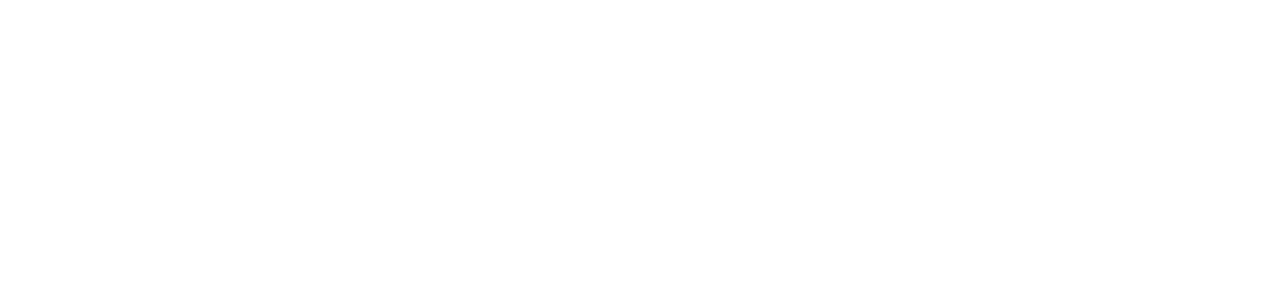
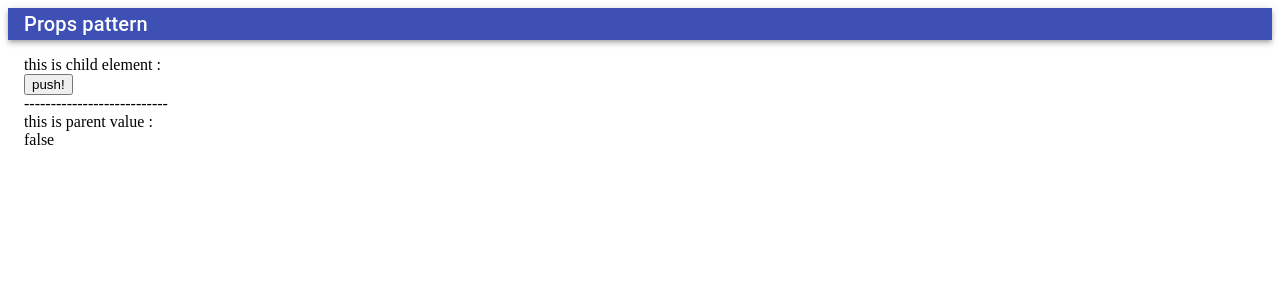
Before and after one commit to SuZu008006/react-sandbox, a React (Create React App) app: page /props in a window 1280 px wide. Before the commit this address had no page. Shown: the top 300 px of the page. Built offline with nearby package versions, Linux system fonts and the light colour scheme.

Commit message:
added PropsPage

```diff
--- a/src/App.tsx
+++ b/src/App.tsx
@@ -1,9 +1,10 @@
 import { createTheme, ThemeProvider } from '@mui/material'
 import React from 'react'
 import { Route, Routes } from 'react-router-dom'
-import { CreatePortalPage } from './createPortal/CreatePortalPage'
+import { CreatePortalPage } from './CreatePortalPage/CreatePortalPage'
 import { HomePage } from './HomePage/HomePage'
-import UseRefPage from './useRef/UseRefPage'
+import { PropsPage } from './PropsPage/PropsPage'
+import UseRefPage from './UseRefPage/UseRefPage'
 
 function App() {
   const theme = createTheme({
@@ -33,6 +34,12 @@
           }
         />
         <Route
+          path="/props"
+          element={
+            <PropsPage/>
+          }
+        />
+        <Route
           path="/useRef"
           element={
             <UseRefPage/>
--- a/src/HomePage/HomePage.tsx
+++ b/src/HomePage/HomePage.tsx
@@ -10,6 +10,9 @@
       </AppBar>
       <List>
         <ListItem>
+          <Link href={'/props'}>props pattern</Link>
+        </ListItem>
+        <ListItem>
           <Link href={'/useRef'}>useRef pattern</Link>
         </ListItem>
         <ListItem>
--- /dev/null
+++ b/src/PropsPage/PropsPage.tsx
@@ -0,0 +1,32 @@
+import { AppBar, Box, Typography } from '@mui/material'
+import { useState } from 'react'
+
+function Child(props: { title: boolean, flag: () => void }) {
+  return (
+    <>
+      <div>this is child element :</div>
+      <button onClick={props.flag}>push!</button>
+      <div>---------------------------</div>
+      <div>this is parent value :</div>
+      <div>{props.title.toString()}</div>
+    </>
+  )
+}
+
+export function PropsPage() {
+  const [flag, setFlag] = useState(false)
+
+  return (
+    <>
+      <AppBar position="static">
+        <Typography variant="h6" component="div" mx={2}>
+          Props pattern
+        </Typography>
+      </AppBar>
+
+      <Box sx={{ p: 2 }}>
+        <Child title={flag} flag={() => setFlag(!flag)}></Child>
+      </Box>
+    </>
+  )
+}
```
Also changed, not shown: src/CreatePortalPage/CreatePortalPage.tsx (renamed from src/createPortal/CreatePortalPage.tsx), src/UseRefPage/UseRefPage.tsx (renamed from src/useRef/UseRefPage.tsx).
